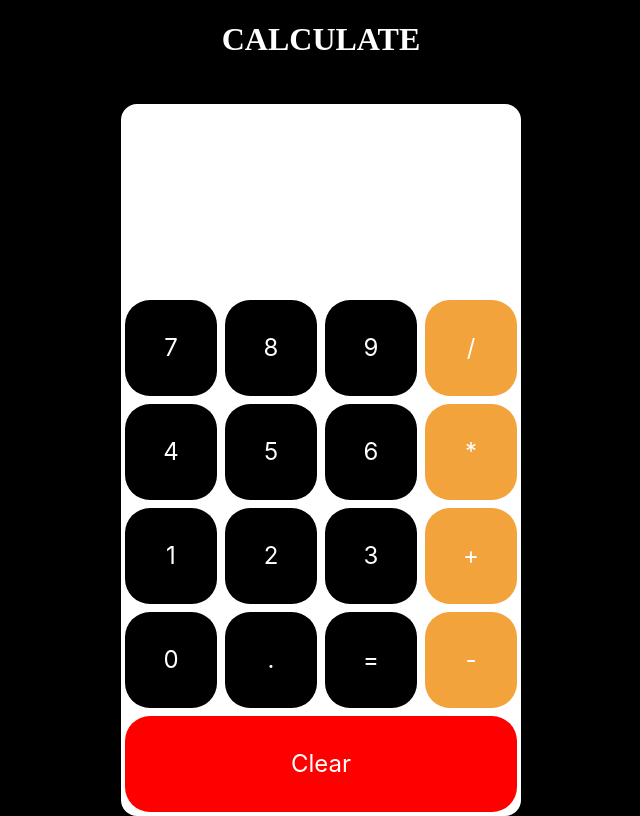
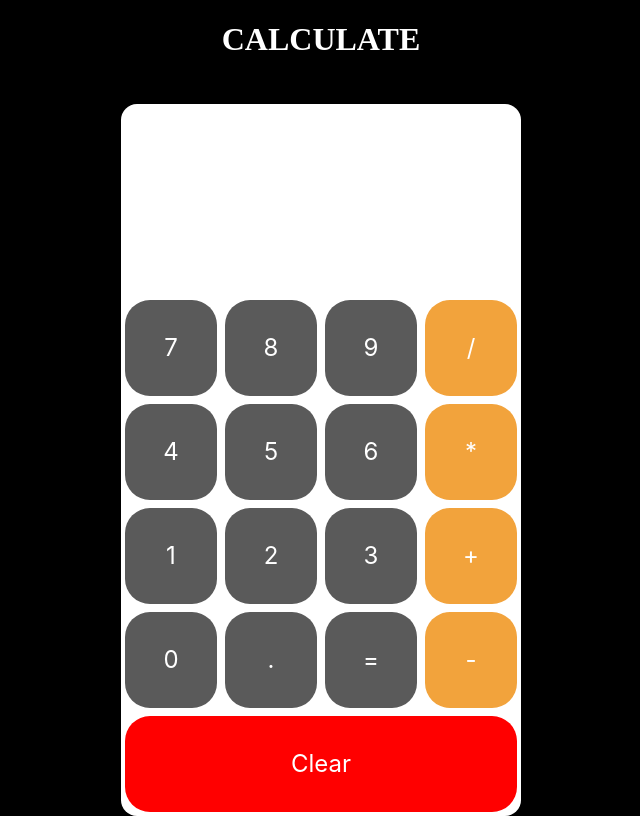
Before and after one commit to shree0007/calculator_react, a React (Create React App) app: page / in a window 1280 px wide. Shown: the whole page, without its empty margins (319-959 px from the left). Built offline with nearby package versions, Linux system fonts and the light colour scheme.

Commit message:
changed button color to previous one

```diff
--- a/src/components/Button.css
+++ b/src/components/Button.css
@@ -4,7 +4,7 @@
     justify-content: center;
     align-items: center;
     font-size: 24px;
-    background-color: black;
+    background-color: #5a5a5a;
     color: white;
     flex: 1;
     margin: 4px;
@@ -12,5 +12,3 @@
     cursor: pointer;
 
 }
-
-/* background-color: #5a5a5a; */
```
